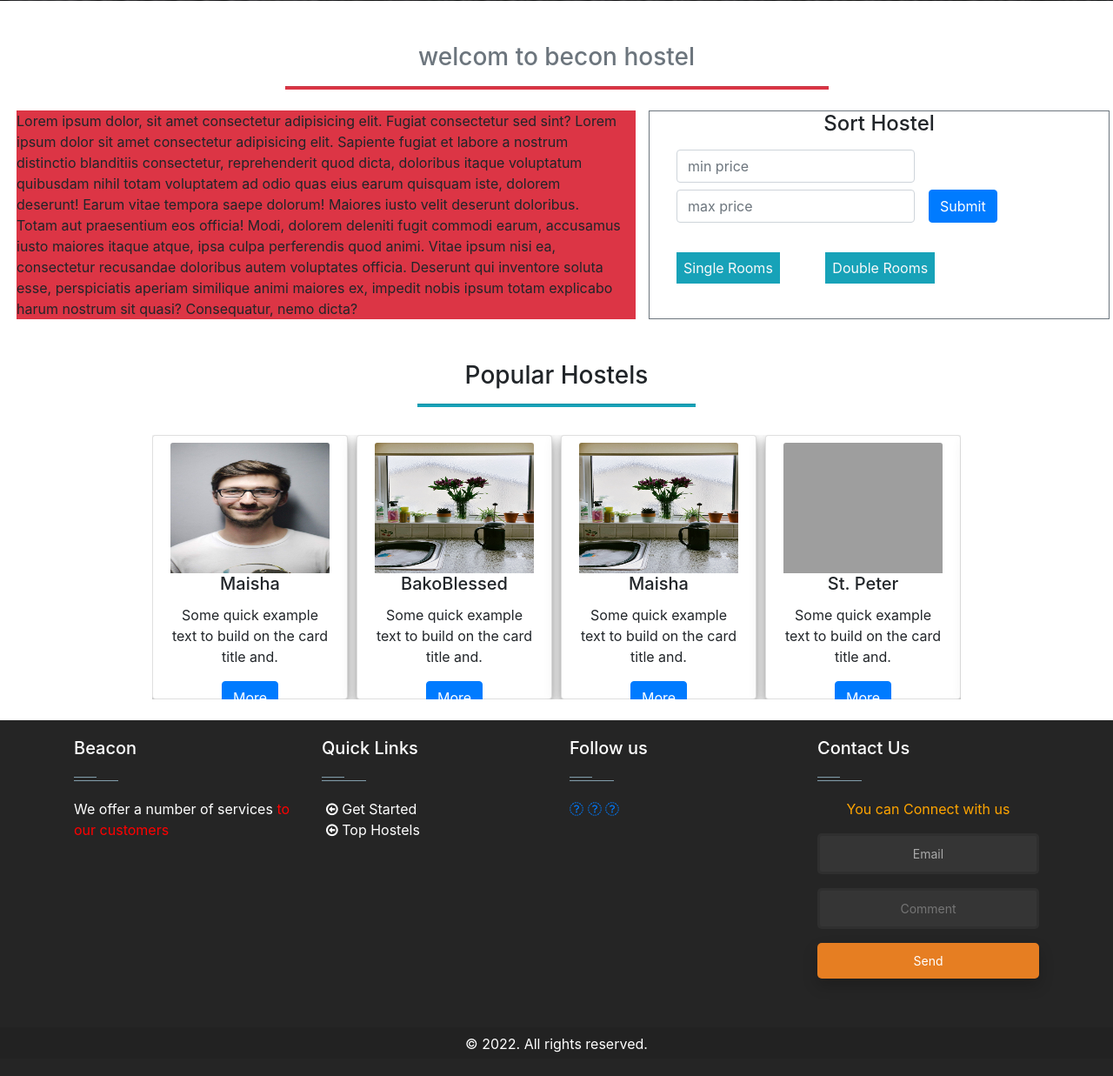
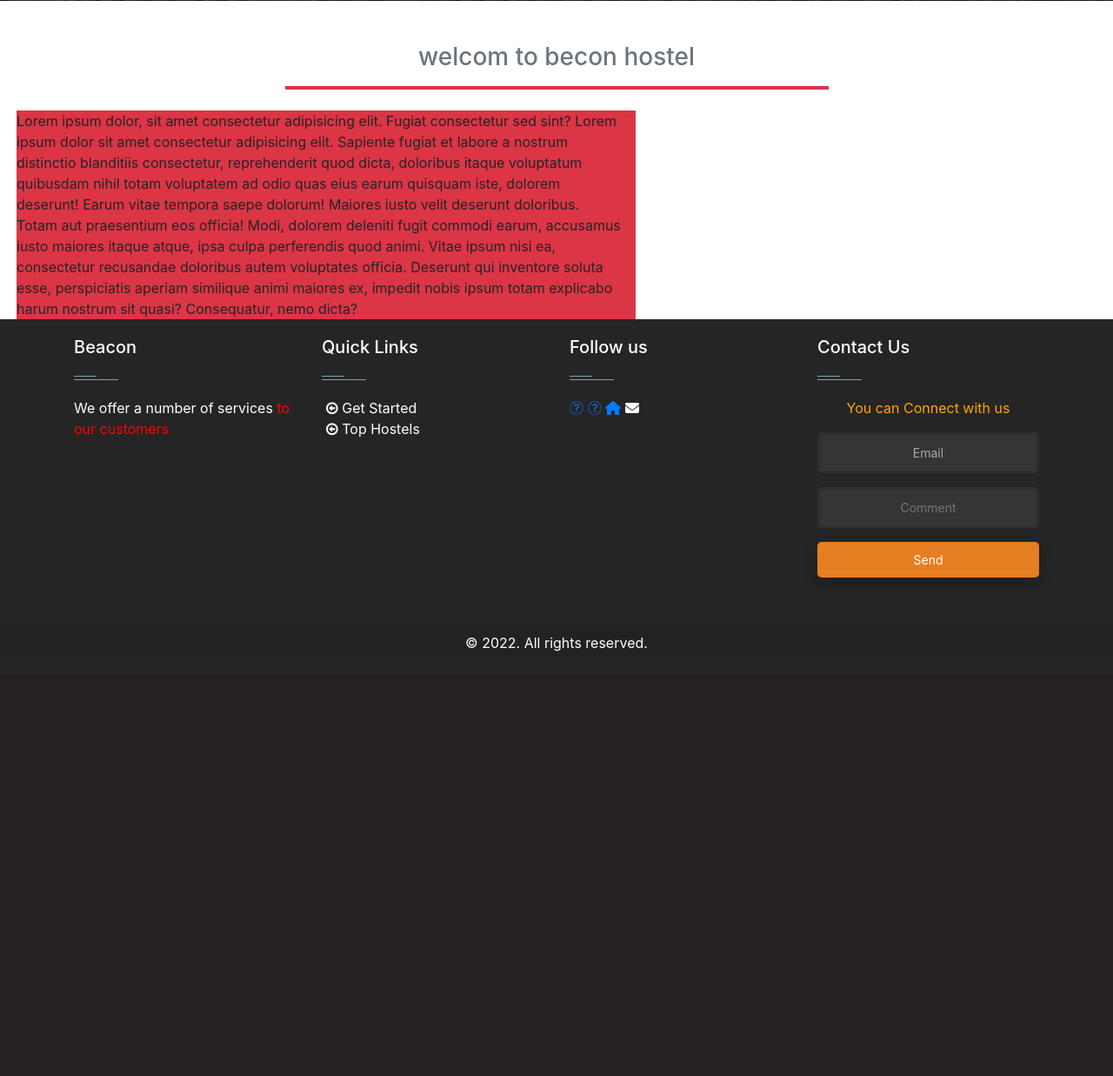
Before and after one commit to Ronaldki/Hoste_site, a PHP site: page /HostelApp/user/home.php in a window 1280 px wide. Shown: the part 655-1892 px from the top of the page at 87% size. After the commit the page ends 1404 px from the top, so only its background shows below. Run offline with PHP 8.4, Linux system fonts and the light colour scheme; some libraries are stand-ins or nearby versions; grey boxes are pictures that could not be loaded.

Commit message:
added todeay

```diff
--- a/user/home.php
+++ b/user/home.php
@@ -11,6 +11,7 @@
 <!-- <link rel='stylesheet' href='https://cdnjs.cloudflare.com/ajax/libs/twitter-bootstrap/4.1.3/css/bootstrap.min.css'> -->
 <!-- <link rel='stylesheet' href='https://cdnjs.cloudflare.com/ajax/libs/ionicons/2.0.1/css/ionicons.min.css'> -->
       <link href='//netdna.bootstrapcdn.com/font-awesome/4.3.0/css/font-awesome.min.css' rel='stylesheet'/>
+      <link rel="stylesheet" href="https://cdnjs.cloudflare.com/ajax/libs/font-awesome/4.7.0/css/font-awesome.min.css">
 <!-- end of footer links -->
 
   <link rel="stylesheet" href="../user/css/owl.carousel.min.css">
@@ -139,105 +140,13 @@
         </div>
       </div>
 
-      <div class=" col-sm-5 mt-2 border border-secondary ">
-        <div class="h4 color-info text-center">Sort Hostel</div>
-        <form class="form-inline py-2">
-          <div class="form-group mx-sm-3 mb-2">
-            <input type="number" class="form-control" id="inputPassword2" placeholder="min price">
-          </div>
-          <div class="form-group mx-sm-3 mb-2">
-            <input type="number" class="form-control" id="inputPassword2" placeholder="max price">
-          </div>
-          <button type="submit" class="btn btn-primary mb-2">Submit</button>
-        </form>
-        <br>
-        <div class="form-group gap-3">
-          <a href="" class="ml-3 p-2 bg-info text-light" style="text-decoration:none ;">Single Rooms</a>
-          <a href="" class="ml-5 p-2 bg-info text-light" style="text-decoration:none ;">Double Rooms</a>
-        </div>
-      </div>
+
     </div>
   </section>
 
 
   <!-- section for popular hostel -->
-  <div class="h3 text-center mt-5">Popular Hostels</div>
-  <hr class="w-25 bg-info">
-  <div class="slider_hostel_p">
-    <div class="owl-carousel owl-theme owl_contaioner  w-75 container-fluid mt-3">
-      <!-- <div class="item bg-secondary">
-        <h4>1</h4>
-      </div> -->
 
-      <!-- h5 title r header will pick hostel names from database -->
-      <!-- <h4>1</h4> -->
-      <div class=" item card card_outline" style="height: 19rem; ">
-        <div class="card-body py-2">
-          <img class="card-img-top" src="../admin/assets/img/testimonial-bg2.jpg" alt="Our image" height="150px">
-          <h5 class="card-title">Maisha</h5>
-          <p class="card-text">Some quick example text to build on the card title and.</p>
-          <a href="#" class="btn btn-primary ">More</a>
-        </div>
-        <br>
-      </div>
-      <div class=" item card card_outline" style="height: 19rem; ">
-        <div class="card-body py-2">
-          <img class="card-img-top" src="../admin/uploads/IMG-62a1c41753bec.jpg" alt="Our image" height="150px">
-          <h5 class="card-title">BakoBlessed</h5>
-          <p class="card-text">Some quick example text to build on the card title and.</p>
-          <a href="#" class="btn btn-primary ">More</a>
-        </div>
-        <br>
-      </div>
-      <div class=" item card card_outline" style="height: 19rem; ">
-        <div class="card-body py-2">
-          <img class="card-img-top" src="../admin/uploads/IMG-62a1c44221ca7.jpg" alt="Our image" height="150px">
-          <h5 class="card-title">Maisha</h5>
-          <p class="card-text">Some quick example text to build on the card title and.</p>
-          <a href="#" class="btn btn-primary ">More</a>
-        </div>
-        <br>
-      </div>
-      <div class=" item card card_outline" style="height: 19rem; ">
-        <div class="card-body py-2">
-          <img class="card-img-top" src="../admin/uploads/IMG-62a1c46a497af.jpg" alt="Our image" height="150px">
-          <h5 class="card-title">St. Peter</h5>
-          <p class="card-text">Some quick example text to build on the card title and.</p>
-          <a href="#" class="btn btn-primary ">More</a>
-        </div>
-        <br>
-      </div>
-      <div class=" item card card_outline" style="height: 19rem; ">
-        <div class="card-body py-2">
-          <img class="card-img-top" src="../admin/uploads/IMG-62a204c0d1de7.png" alt="Our image" height="150px">
-          <h5 class="card-title">BlackRoof</h5>
-          <p class="card-text">Some quick example text to build on the card title and.</p>
-          <a href="#" class="btn btn-primary ">More</a>
-        </div>
-        <br>
-      </div>
-      <div class=" item card card_outline" style="height: 19rem; ">
-        <div class="card-body py-2">
-          <img class="card-img-top" src="../admin//assets/img/testimonial-bg1.jpg" alt="Our image" height="150px">
-          <h5 class="card-title">Bako</h5>
-          <p class="card-text">Some quick example text to build on the card title and.</p>
-          <a href="#" class="btn btn-primary ">More</a>
-        </div>
-        <br>
-      </div>
-      <div class=" item card card_outline" style="height: 19rem; ">
-        <div class="card-body py-2">
-          <img class="card-img-top" src="../admin/uploads/IMG-62a204c0d1de7.png" alt="Our image" height="150px">
-          <h5 class="card-title">Maisha</h5>
-          <p class="card-text">Some quick example text to build on the card title and.</p>
-          <a href="#" class="btn btn-primary ">More</a>
-        </div>
-        <br>
-      </div>
-
-      <!-- End of card -->
-    </div>
-  </div>
   <!--start of the footer -->
   <section>
     <footer id="footer" class="footer-1 foo">
@@ -248,7 +157,7 @@
             <div class="col-xs-12 col-sm-6 col-md-3">
               <div class="widget subscribe no-box">
                 <h5 class="widget-title">Beacon<span></span></h5>
-                <p>We offer a number of services <span style="color:red ;">to our customers</span> </p>
+                <p>We offer a number of services <span style="color:red;">to our customers</span> </p>
               </div>
             </div>
 
@@ -273,9 +182,10 @@
             <div class="col-xs-12 col-sm-6 col-md-3">
               <div class="widget no-box">
                 <h5 class="widget-title">Follow us<span></span></h5>
-                <a href="#"> <i class="fa fa-facebook"> </i> </a>
-                <a href="#"> <i class="fa fa-twitter"> </i> </a>
-                <a href="#"> <i class="fa fa-youtube"> </i> </a>
+                <a href="#"> <i class="fas fa-facebook"> </i> </a>
+                <a href="#"> <i class="fas fa-youtube"> </i> </a>
+                <a href="#"><i class="fa fa-home"></i></a>
+                <i class="fa fa-envelope"></i>
               </div>
             </div>
             <br>
@@ -314,7 +224,7 @@
 
   <script src="https://code.jquery.com/jquery-3.4.1.slim.min.js" integrity="sha384-J6qa4849blE2+poT4WnyKhv5vZF5SrPo0iEjwBvKU7imGFAV0wwj1yYfoRSJoZ+n" crossorigin="anonymous"></script>
   <script src="https://use.fontawesome.com/releases/v6.1.0/js/all.js" crossorigin="anonymous"></script>
-  <script src="https://cdn.jsdelivr.net/npm/popper.js@1.16.0/dist/umd/popper.min.js" integrity="sha384-Q6E9RHvbIyZFJoft+2mJbHaEWldlvI9IOYy5n3zV9zzTtmI3UksdQRVvoxMfooAo" crossorigin="anonymous"></script>
+  <!-- <script src="https://cdn.jsdelivr.net/npm/popper.js@1.16.0/dist/umd/popper.min.js" integrity="sha384-Q6E9RHvbIyZFJoft+2mJbHaEWldlvI9IOYy5n3zV9zzTtmI3UksdQRVvoxMfooAo" crossorigin="anonymous"></script> -->
   <script src="https://cdn.jsdelivr.net/npm/bootstrap@4.4.1/dist/js/bootstrap.min.js" integrity="sha384-wfSDF2E50Y2D1uUdj0O3uMBJnjuUD4Ih7YwaYd1iqfktj0Uod8GCExl3Og8ifwB6" crossorigin="anonymous"></script>
   <script src="../user/js/jquery-2.2.4.min.js"></script>
   <script src="../user/js/owl.carousel.min.js"></script>
```
